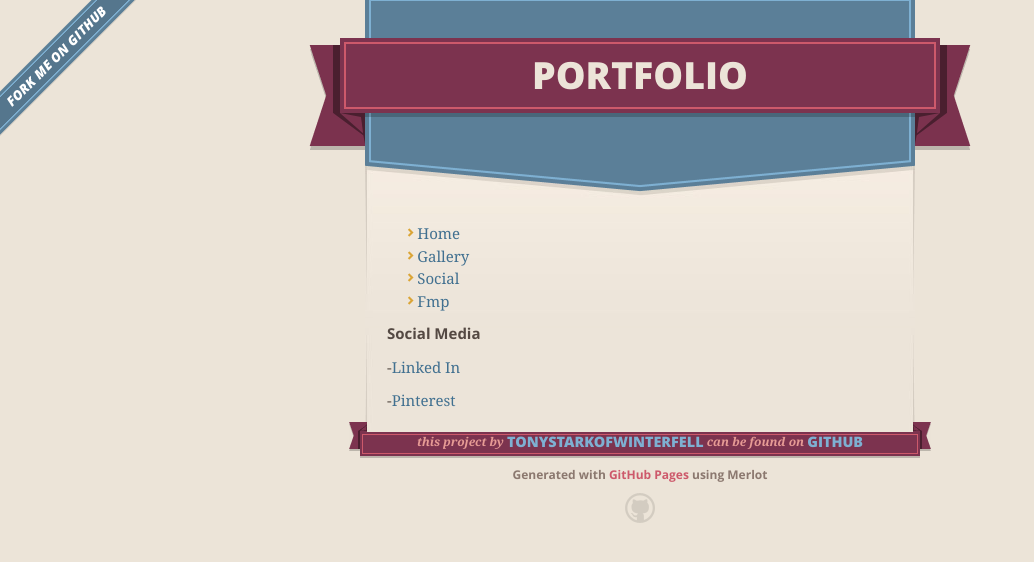
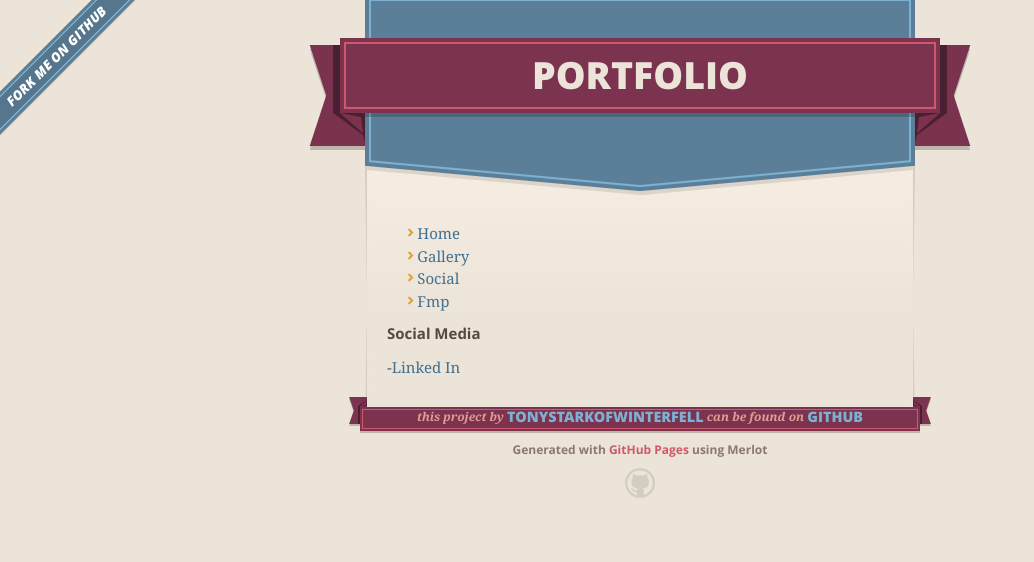
Before and after one commit to TonyStarkOfWinterfell/portfolio, a Jekyll site: the page built from social.md, in a window 1280 px wide. Shown: the top 562 px of the page, without its empty margins (0-1034 px from the left). Built offline with Jekyll 4.4.1, drawn with Linux system fonts in a browser that asks for light colours; our own code applies the rules of GitHub Pages for plain Markdown files; the repository's description, which GitHub fills in, is left out.

Commit message:
Update social.md

```diff
--- a/social.md
+++ b/social.md
@@ -2,7 +2,3 @@
 
 
 -[Linked In](https://www.linkedin.com/in/lewis-reid-warren-5488831b8/)
-
-
-
--[Pinterest](https://www.pinterest.co.uk/RWIndustries/)
```
